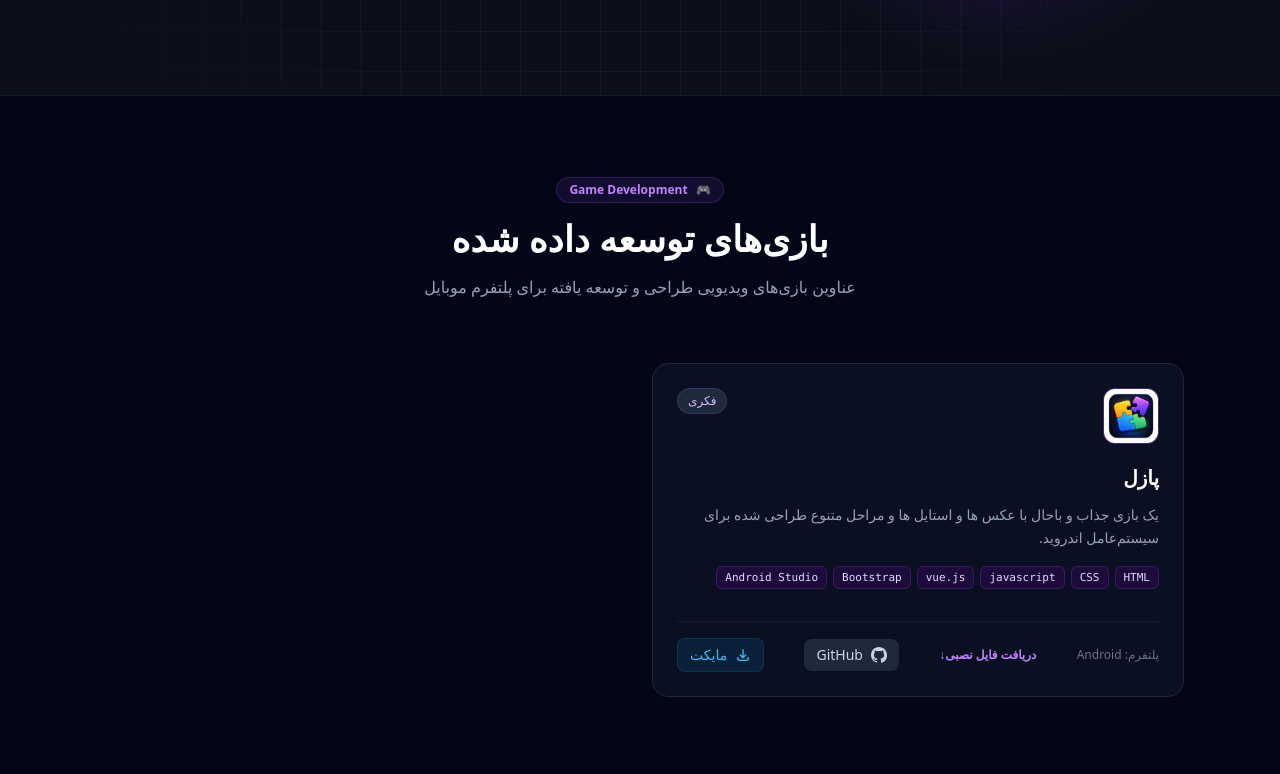
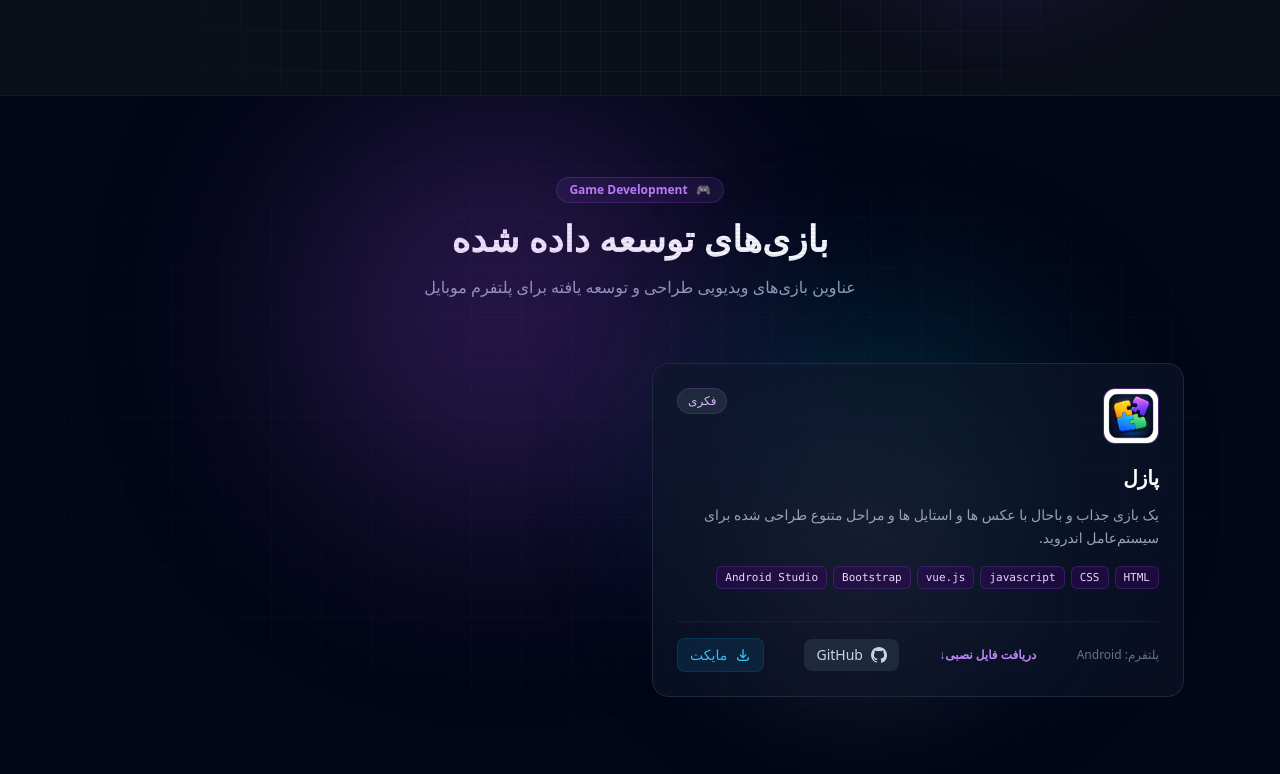
Before and after one commit to Ali-Git-1/Personal-website, a Nuxt app: page / in a window 1280 px wide. Shown: the part 1946-2720 px from the top of the page. Built offline with nearby package versions, Linux system fonts and the light colour scheme.

Commit message:
feat(games): add dynamic cyber-grid and enhanced pulsating orb animations

```diff
--- a/app/components/PublishedGamesSection.vue
+++ b/app/components/PublishedGamesSection.vue
@@ -1,8 +1,19 @@
 <template>
   <section
     id="published-games"
-    class="py-20 bg-slate-950 border-t border-slate-800/60"
+    class="py-20 bg-slate-950 border-t border-slate-800/60 relative overflow-hidden"
   >
+    <!-- 🎮 Cyber Gaming Dynamic Background -->
+    <div class="pointer-events-none absolute inset-0 z-0">
+      <!-- افکت خطوط نوری و گرید گیمینگ -->
+      <div class="cyber-grid absolute inset-0 opacity-20"></div>
+      <div class="scanlines absolute inset-0 opacity-15"></div>
+
+      <!-- گوی‌های نوری پالس‌زن سایبرپانک -->
+      <div class="game-orb game-orb-purple"></div>
+      <div class="game-orb game-orb-cyan"></div>
+      <div class="game-orb game-orb-rose"></div>
+    </div>
     <div class="max-w-6xl mx-auto px-4 sm:px-6 lg:px-8">
       <!-- عنوان بخش -->
       <div class="text-center max-w-2xl mx-auto mb-16">
@@ -163,3 +174,116 @@ const games = ref([
   },
 ]);
 </script>
+
+<style scoped>
+/* 🎮 Cyber Grid & Scanline Effects */
+.cyber-grid {
+  background-image:
+    linear-gradient(to right, rgba(139, 92, 246, 0.2) 1px, transparent 1px),
+    linear-gradient(to bottom, rgba(139, 92, 246, 0.2) 1px, transparent 1px);
+  background-size: 50px 50px;
+  animation: gridSlide 12s linear infinite;
+  mask-image: radial-gradient(
+    ellipse 80% 60% at 50% 50%,
+    #000 60%,
+    transparent 100%
+  );
+  -webkit-mask-image: radial-gradient(
+    ellipse 80% 60% at 50% 50%,
+    #000 60%,
+    transparent 100%
+  );
+}
+
+.scanlines {
+  background: linear-gradient(
+    to bottom,
+    transparent 50%,
+    rgba(0, 0, 0, 0.4) 51%
+  );
+  background-size: 100% 4px;
+}
+
+/* 🕹️ Pulsing Gaming Orbs */
+.game-orb {
+  position: absolute;
+  border-radius: 50%;
+  pointer-events: none;
+  filter: blur(75px);
+  will-change: transform, opacity;
+}
+
+.game-orb-purple {
+  width: 480px;
+  height: 480px;
+  top: -10%;
+  left: 15%;
+  background: radial-gradient(
+    circle,
+    rgba(168, 85, 247, 0.55) 0%,
+    transparent 70%
+  );
+  animation: cyberPulse 6s ease-in-out infinite alternate;
+}
+
+.game-orb-cyan {
+  width: 420px;
+  height: 420px;
+  bottom: 5%;
+  right: 10%;
+  background: radial-gradient(
+    circle,
+    rgba(6, 182, 212, 0.5) 0%,
+    transparent 70%
+  );
+  animation: cyberDrift 8s ease-in-out infinite alternate;
+}
+
+.game-orb-rose {
+  width: 350px;
+  height: 350px;
+  top: 45%;
+  left: 55%;
+  background: radial-gradient(
+    circle,
+    rgba(244, 63, 94, 0.4) 0%,
+    transparent 75%
+  );
+  animation: cyberPulse 7s ease-in-out infinite alternate-reverse;
+}
+
+/* ⚡ Keyframes for Smooth Animation */
+@keyframes gridSlide {
+  0% {
+    background-position: 0 0;
+  }
+  100% {
+    background-position: 50px 50px;
+  }
+}
+
+@keyframes cyberPulse {
+  0% {
+    transform: scale(0.85) translate(-40px, -30px);
+    opacity: 0.35;
+  }
+  50% {
+    opacity: 0.75;
+  }
+  100% {
+    transform: scale(1.3) translate(60px, 40px);
+    opacity: 0.55;
+  }
+}
+
+@keyframes cyberDrift {
+  0% {
+    transform: scale(1) translate(0, 0);
+    opacity: 0.4;
+  }
+  100% {
+    transform: scale(1.25) translate(-80px, -60px);
+    opacity: 0.75;
+  }
+}
+</style>
```
